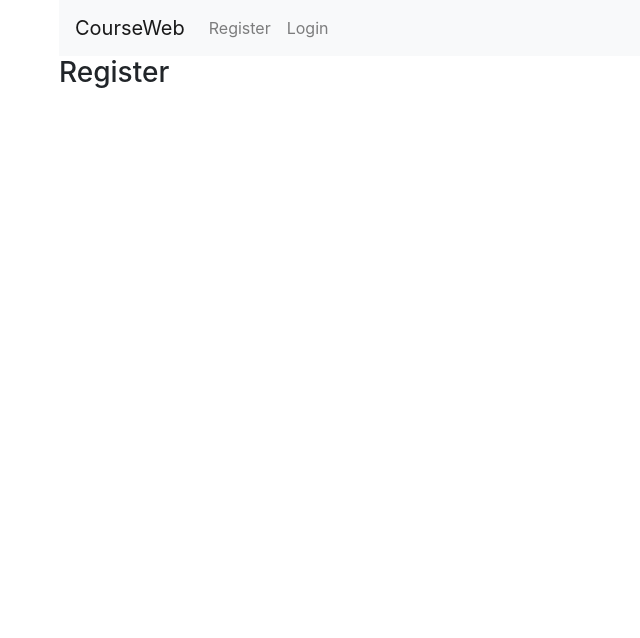
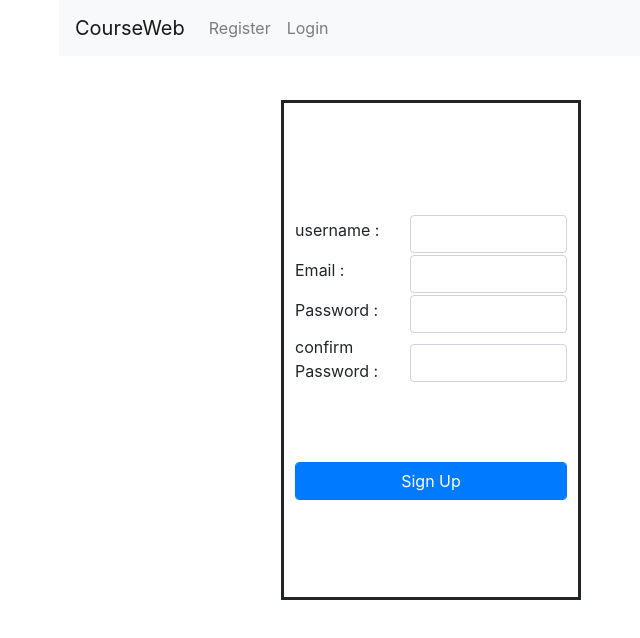
Before and after one commit to isurutp/AF_CourseWeb, a React (Create React App) app in the folder af_project_courseweb_frontend/: page /register in a window 1280 px wide. Shown: the top 638 px of the page, without its empty margins (26-666 px from the left). Built offline with nearby package versions, Linux system fonts and the light colour scheme.

Commit message:
changed login

```diff
--- a/af_project_courseweb_frontend/src/Components/Login_Component.js
+++ b/af_project_courseweb_frontend/src/Components/Login_Component.js
@@ -1,5 +1,6 @@
 import React, {Component} from "react";
 import axios from 'axios' ;
+import Login from './Login/Login'
 
 export default class LoginComponent extends Component {
 
@@ -11,7 +12,7 @@ export default class LoginComponent extends Component {
     render() {
         return(
             <div>
-                <h3>Login</h3>
+                <Login/>
             </div>
         )
     }
--- a/af_project_courseweb_frontend/src/Components/Register_Component.js
+++ b/af_project_courseweb_frontend/src/Components/Register_Component.js
@@ -1,5 +1,6 @@
 import React, {Component} from "react";
 import axios from 'axios' ;
+import SignUp from './Login/SignUp'
 
 export default class Register_Component extends Component {
 
@@ -11,7 +12,7 @@ export default class Register_Component extends Component {
     render() {
         return(
             <div>
-                <h3>Register</h3>
+                <SignUp/>
             </div>
         )
     }
```
